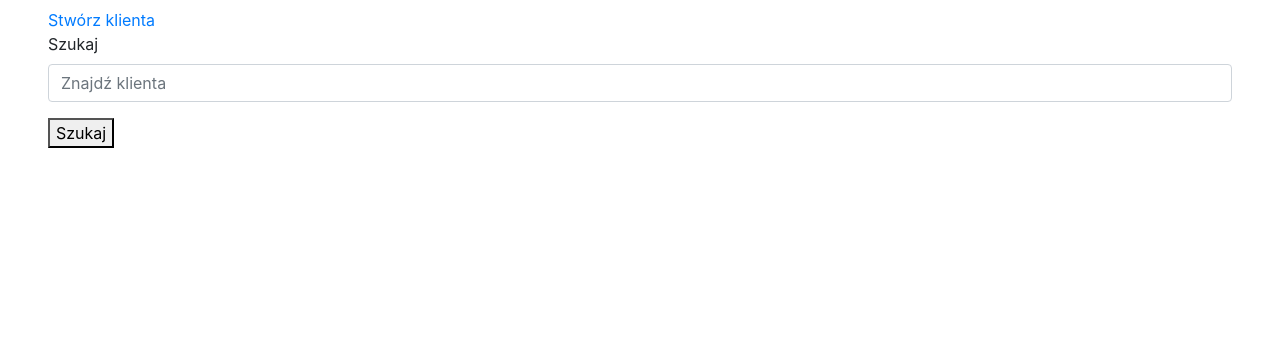
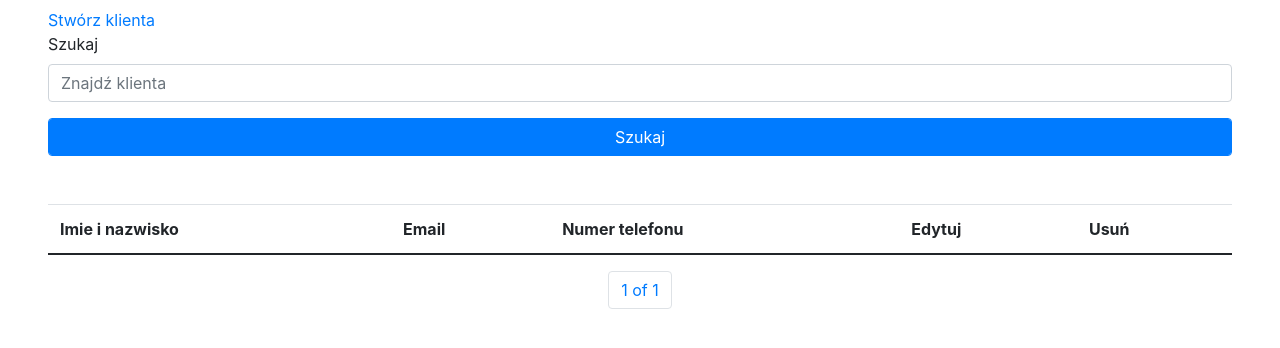
Before and after one commit to DEENUU1/silent-service, a Django app: page /customer/ in a window 1280 px wide. Shown: the part 56-404 px from the top of the page. Run offline with Django 4.2, Linux system fonts and the light colour scheme; the visitor is signed in with stand-in values (Sample User, id 1); data that the repository does not hold is empty; some libraries are stand-ins or nearby versions.

Commit message:
style: add styling for customer list view

```diff
--- a/templates/workshop/customer_list.html
+++ b/templates/workshop/customer_list.html
@@ -10,21 +10,42 @@
 
 <form method="GET" action="">
     {% csrf_token %}
-    <div>{{q|crispy}}</div>
-    <button type="submit">Szukaj</button>
+    <div class="form-row align-items-center">
+        <div class="col">
+            <div>{{q|crispy}}</div>
+        </div>
+    </div>
+    <button class="btn btn-primary form-control" type="submit">Szukaj</button>
 </form>
 
-{% for object in object_list %}
-    <a href="{% url 'workshop:customer-detail' object.id %}">{{object.name}}</a>,
-    {{object.email}},
-    {{object.phone}}
 
-    <a href="{% url 'workshop:customer-update' object.id %}">Edytuj</a>
-    <form action="{% url 'workshop:customer-delete' object.id %}" method="POST">
-        {% csrf_token %}
-        <button type="submit">Usuń</button>
-    </form>
-    <br>
-{% endfor %}
+<table class="table table-hover mt-5">
+    <thead>
+        <tr>
+            <th scope="col">Imie i nazwisko</th>
+            <th scope="col">Email</th>
+            <th scope="col">Numer telefonu</th>
+            <th scope="col">Edytuj</th>
+            <th scope="col">Usuń</th>
+        </tr>
+    </thead>
+    <tbody>
+        {% for object in object_list %}
+            <tr>
+                <th scope="row"><a href="{% url 'workshop:customer-detail' object.id %}">{{object.name}}</a></th>
+                <th><a href="mailto:{{object.email}}">{{object.email}}</a></th>
+                <th>{{object.phone}}</th>
+                <th><a href="{% url 'workshop:customer-update' object.id %}">Edytuj</a></th>
+                <th>
+                    <form action="{% url 'workshop:customer-delete' object.id %}" method="POST">
+                        {% csrf_token %}
+                        <button class="btn btn-danger" type="submit">Usuń</button>
+                    </form>
+                </th>
+            </tr>
+        {% endfor %}
+    </tbody>
+</table>
 
+{% include "base/pagination.html" %}
 {% endblock %}
```
